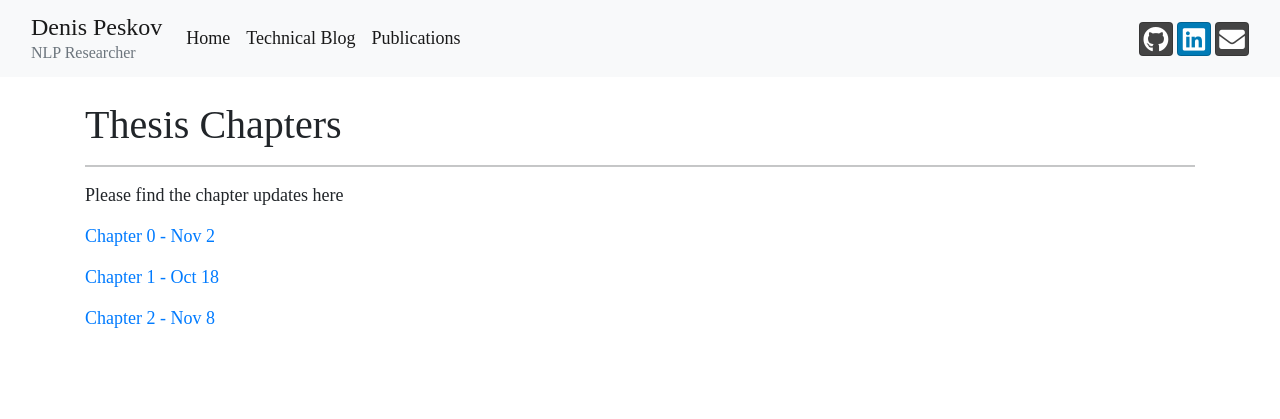
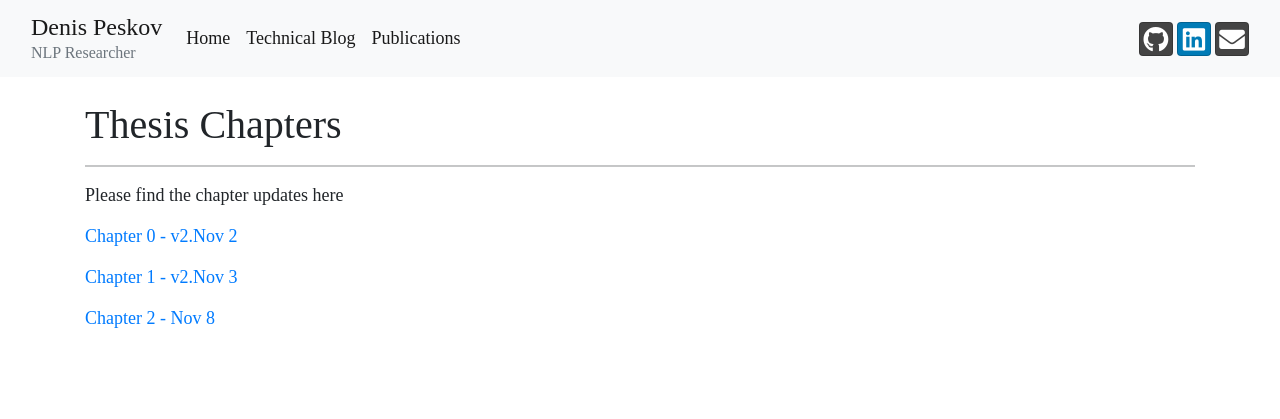
Before and after one commit to trigaten/Denis-Peskov-s-New-Website, a Jekyll site: the page built from _posts/2021-10-19-thesis.md, in a window 1280 px wide. Shown: the top 419 px of the page. Built offline with Jekyll 4.4.1, drawn with Linux system fonts in a browser that asks for light colours; nearby versions of some CDN libraries.

Commit message:
Update 2021-10-19-thesis.md

```diff
--- a/_posts/2021-10-19-thesis.md
+++ b/_posts/2021-10-19-thesis.md
@@ -4,8 +4,8 @@ title: Thesis Chapters
 
 Please find the chapter updates here
 
-[Chapter 0 - Nov 2]({{site.baseurl}}/assets/media/chapter0.pdf)
+[Chapter 0 - v2.Nov 2]({{site.baseurl}}/assets/media/chapter0.pdf)
 
-[Chapter 1 - Oct 18]({{site.baseurl}}/assets/media/chapter1.pdf)
+[Chapter 1 - v2.Nov 3]({{site.baseurl}}/assets/media/chapter1.pdf)
 
 [Chapter 2 - Nov 8]({{site.baseurl}}/assets/media/chapter2.pdf)
```
